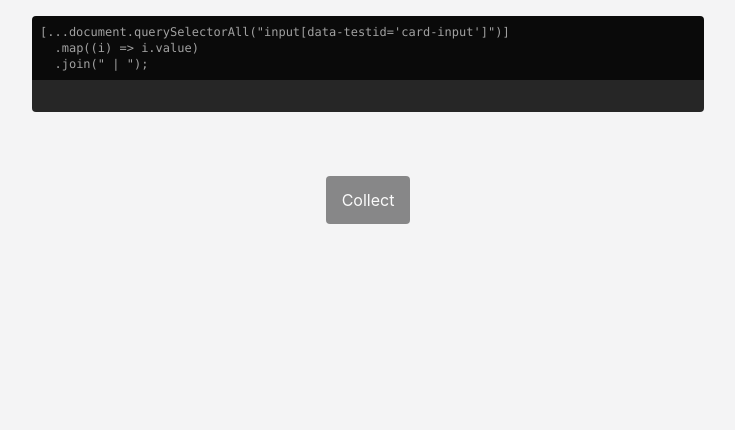
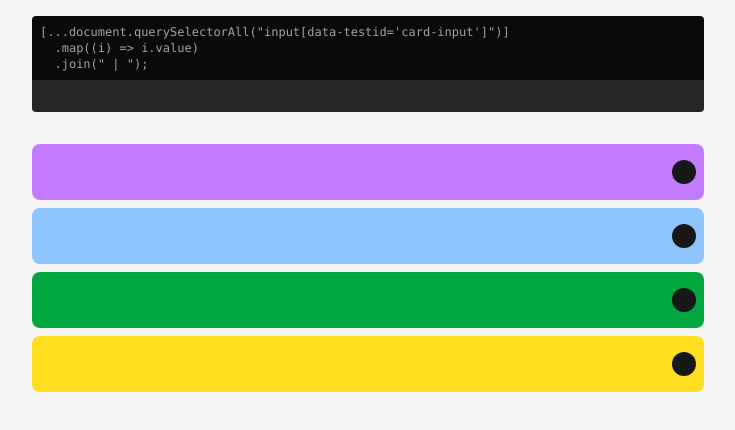
Before and after one commit to kavsingh/tsblank, a React (Vite) app: page / in a window 1280 px wide. Shown: the top 430 px of the page, without its empty margins (272-1007 px from the left). Built offline with nearby package versions, Linux system fonts and the light colour scheme.

Commit message:
feat: collections first

```diff
--- a/src/app.tsx
+++ b/src/app.tsx
@@ -17,7 +17,6 @@ export default function App() {
 					<Collections />
 					<Words />
 				</div>
-				<CollectButton />
 			</div>
 			<DragWord />
 		</main>
@@ -83,10 +82,16 @@ function Collections() {
 				return (
 					<div
 						key={collectionId}
-						className="col-span-8 grid grid-cols-subgrid rounded-lg bg-neutral-800 p-2"
+						className={twJoin(
+							"col-span-8 grid grid-cols-subgrid rounded-lg p-2",
+							collectionId === 4 && "bg-purple-400",
+							collectionId === 3 && "bg-blue-300",
+							collectionId === 2 && "bg-green-600",
+							collectionId === 1 && "bg-yellow-300",
+						)}
 						data-drop-collection={String(collectionId)}
 					>
-						<div className="col-start-1 col-end-8 flex flex-wrap gap-1">
+						<div className="col-start-1 col-end-8 flex min-h-10 flex-wrap items-center gap-1">
 							{wordIds.map((wordId) => {
 								const word = state.w.find(([id]) => id === wordId)?.[1];
 								const isDragging = transientState.draggingWordId === wordId;
@@ -94,7 +99,7 @@ function Collections() {
 								return (
 									<div
 										className={twJoin(
-											"flex cursor-grab items-center gap-3 rounded bg-neutral-900 px-3 py-2 text-center text-sm text-white uppercase",
+											"flex cursor-grab items-center gap-3 rounded bg-neutral-900/80 px-3 py-2 text-center text-sm text-white uppercase bg-blend-color-burn",
 											isDragging && "opacity-40",
 										)}
 										onMouseDown={() => {
@@ -115,10 +120,10 @@ function Collections() {
 								);
 							})}
 						</div>
-						<div className="col-start-8 col-end-9 mt-1.5 flex justify-end">
+						<div className="col-start-8 col-end-9 flex flex-col items-end justify-center">
 							<button
-								className="size-6 rounded-full border border-neutral-600 text-sm leading-1"
-								onClick={() => void actions.removeCollection(collectionId)}
+								className="size-6 rounded-full bg-neutral-900 text-sm leading-1"
+								onClick={() => void actions.clearCollection(collectionId)}
 							>
 								×
 							</button>
@@ -131,7 +136,7 @@ function Collections() {
 }
 
 function Words() {
-	const [state, actions] = useAppState();
+	const [state] = useAppState();
 	const words = state.w.filter(([id]) => {
 		return !state.c.some(([, wordIds]) => wordIds.includes(id));
 	});
@@ -143,49 +148,24 @@ function Words() {
 			data-drop-collection="null"
 		>
 			{words.map(([id, word]) => {
-				const isSelected = state.s.includes(id);
 				const isDragging = transientState.draggingWordId === id;
 
 				return (
-					<button
+					<div
 						key={id}
 						className={twJoin(
-							"relative col-span-2 rounded border bg-amber-50/80 px-2 py-6 text-lg font-bold text-neutral-950 uppercase transition-colors duration-300",
-							isSelected && "border-teal-900 bg-teal-900 text-white",
-							isDragging && "opacity-20",
+							"col-span-2 rounded border bg-amber-50/80 px-2 py-6 text-center text-lg font-bold text-neutral-950 uppercase transition-opacity duration-300",
+							isDragging ? "cursor-grabbing opacity-20" : "cursor-grab",
 						)}
-						onClick={(event) => {
-							event.stopPropagation();
-							void actions.toggleWordSelect(id);
+						onMouseDown={() => {
+							transientActions.startDragWord(id);
 						}}
 					>
-						<div
-							className="absolute top-2 right-1 cursor-grab leading-0 opacity-20 transition-opacity hover:opacity-90"
-							onMouseDown={() => {
-								transientActions.startDragWord(id);
-							}}
-						>
-							≡
-						</div>
 						{word}
-					</button>
+					</div>
 				);
 			})}
 		</div>
-	);
-}
-
-function CollectButton() {
-	const [state, actions] = useAppState();
-
-	return (
-		<button
-			className="mx-auto block rounded-sm bg-neutral-700 px-4 py-3 text-white disabled:opacity-60"
-			onClick={() => void actions.collectSelected()}
-			disabled={!state.s.length}
-		>
-			Collect
-		</button>
 	);
 }
 
--- a/src/state.tsx
+++ b/src/state.tsx
@@ -7,15 +7,26 @@ const appStateSchema = z.object({
 	w: z.array(z.tuple([z.number(), z.string()])),
 	/** collections */
 	c: z.array(z.tuple([z.number(), z.array(z.number())])),
-	/** selection */
-	s: z.array(z.number()),
 });
 
+export type AppState = z.infer<typeof appStateSchema>;
+
+function getEmptyCollections(): AppState["c"] {
+	return [
+		// purple
+		[4, []],
+		// blue
+		[3, []],
+		// green
+		[2, []],
+		// yellow
+		[1, []],
+	];
+}
+
 const queryParser = parseAsJson((val) => appStateSchema.parse(val)).withDefault(
-	{ w: [], c: [], s: [] },
+	{ w: [], c: getEmptyCollections() },
 );
-
-export type AppState = z.infer<typeof appStateSchema>;
 
 export function useAppState() {
 	const [state, setState] = useQueryState("s", queryParser);
@@ -25,63 +36,21 @@ export function useAppState() {
 			return setState(() => {
 				return {
 					w: words.map((w, i): [number, string] => [i + 1, w]),
-					s: [],
-					c: [],
+					c: getEmptyCollections(),
 				};
-			});
-		},
-
-		toggleWordSelect: (id: number) => {
-			return setState((current) => {
-				const currentSelection = current.s;
-				const selectedIdx = currentSelection.indexOf(id);
-
-				if (selectedIdx === -1) {
-					return { ...current, s: [...currentSelection, id] };
-				}
-
-				const nextSelection = [...currentSelection];
-
-				nextSelection.splice(selectedIdx, 1);
-
-				return { ...current, s: nextSelection };
-			});
-		},
-
-		collectSelected: () => {
-			return setState((current) => {
-				if (!current.s.length) return current;
-
-				const nextCollections = [...current.c];
-				const newCollectionId = current.c.length
-					? Math.max(...current.c.map(([id]) => id)) + 1
-					: 1;
-
-				nextCollections.push([newCollectionId, [...current.s]]);
-
-				return { ...current, c: nextCollections, s: [] };
-			});
-		},
-
-		removeCollection: (id: number) => {
-			return setState((current) => {
-				const collectionIndex = current.c.findIndex(([cid]) => cid === id);
-
-				if (collectionIndex === -1) return current;
-
-				const nextCollections = [...current.c];
-
-				nextCollections.splice(collectionIndex, 1);
-
-				return { ...current, c: nextCollections };
 			});
 		},
 
 		moveWordToCollection: (wordId: number, collectionId: number | null) => {
 			return setState((current) => {
-				const nextCollections: AppState["c"] = [];
+				const nextCollections = structuredClone(current.c);
 
-				for (const [id, words] of current.c) {
+				for (let i = 0; i < nextCollections.length; i++) {
+					const collection = nextCollections[i];
+
+					if (!collection) continue;
+
+					const [id, words] = collection;
 					const wordIdx = words.indexOf(wordId);
 					const nextWords = [...words];
 
@@ -91,7 +60,25 @@ export function useAppState() {
 						nextWords.push(wordId);
 					}
 
-					if (nextWords.length) nextCollections.push([id, nextWords]);
+					nextCollections[i] = [id, nextWords];
+				}
+
+				return { ...current, c: nextCollections };
+			});
+		},
+
+		clearCollection: (collectionId: number) => {
+			return setState((current) => {
+				const nextCollections = structuredClone(current.c);
+
+				for (let i = 0; i < nextCollections.length; i++) {
+					const collection = nextCollections[i];
+
+					if (!collection) continue;
+
+					const [id] = collection;
+
+					if (id === collectionId) nextCollections[i] = [id, []];
 				}
 
 				return { ...current, c: nextCollections };
```
